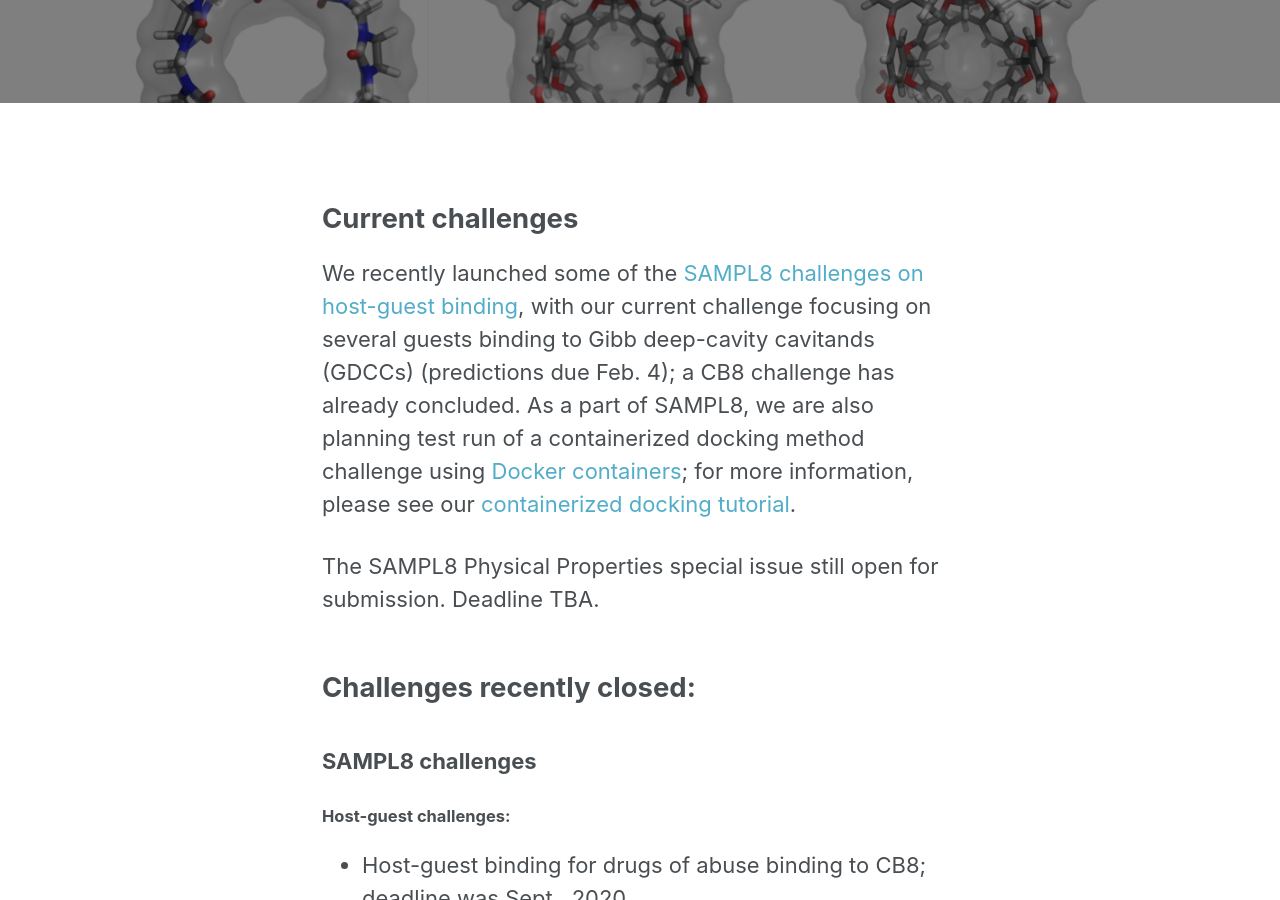
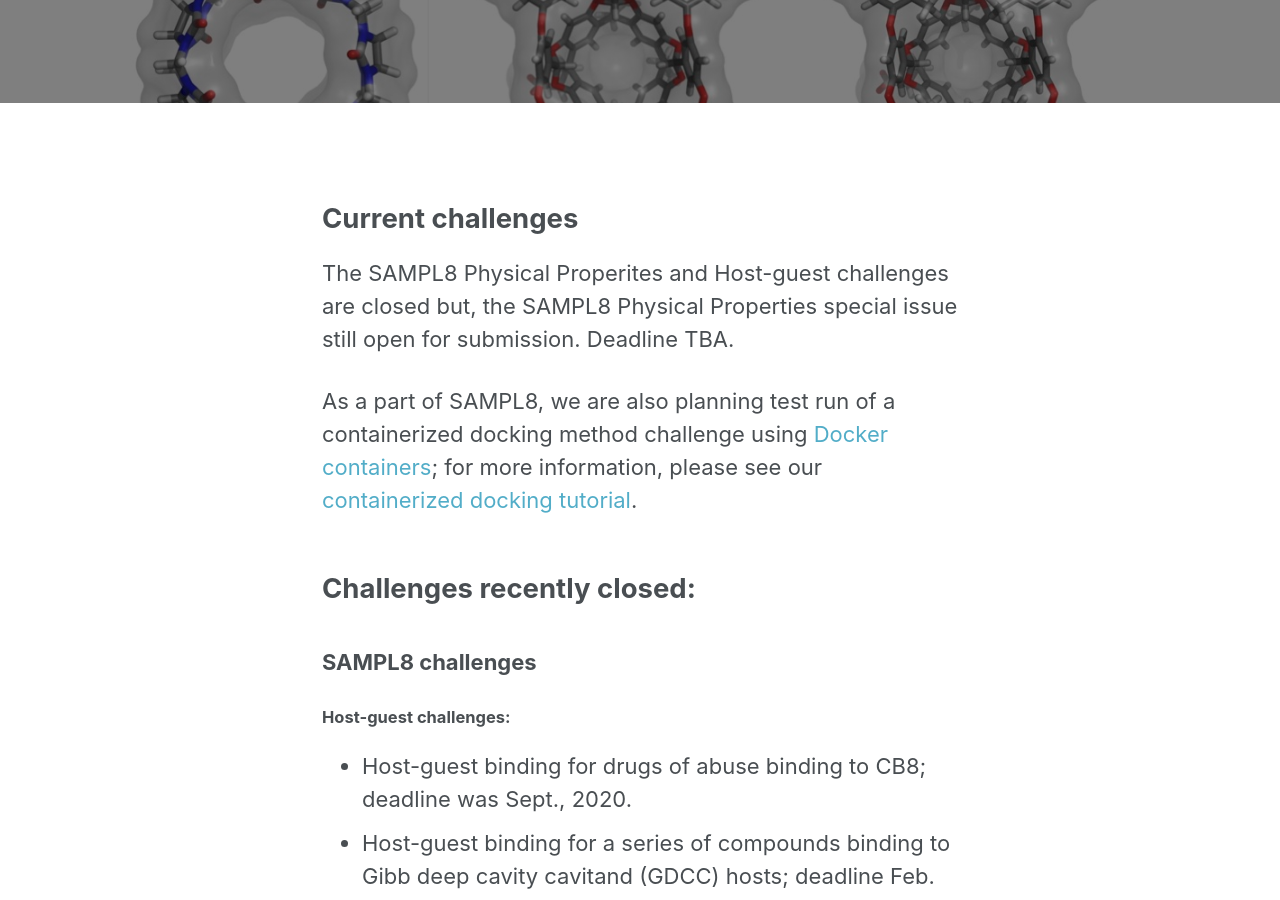
Before and after one commit to samplchallenges/samplchallenges.github.io, a Jekyll site: the page built from _current_challenges/index.md, in a window 1280 px wide and 900 px high, scrolled down 287 px. Built offline with Jekyll 4.4.1, drawn with Linux system fonts in a browser that asks for light colours.

Commit message:
Update index.md

```diff
--- a/_current_challenges/index.md
+++ b/_current_challenges/index.md
@@ -10,10 +10,9 @@ excerpt: "Current and upcoming SAMPL challenges and meetings"
 ---
 
 ## Current challenges
-We recently launched some of the [SAMPL8 challenges on host-guest binding](https://github.com/samplchallenges/SAMPL8), with our current challenge focusing on several guests binding to Gibb deep-cavity cavitands (GDCCs) (predictions due Feb. 4); a CB8 challenge has already concluded. As a part of SAMPL8, we are also planning test run of a containerized docking method challenge using [Docker containers](https://www.docker.com/resources/what-container); for more information, please see our [containerized docking tutorial](https://github.com/samplchallenges/SAMPL-containers/tree/main/tutorials).
+The SAMPL8 Physical Properites and Host-guest challenges are closed but, the SAMPL8 Physical Properties special issue still open for submission. Deadline TBA.
 
-
-The SAMPL8 Physical Properties special issue still open for submission. Deadline TBA.
+As a part of SAMPL8, we are also planning test run of a containerized docking method challenge using [Docker containers](https://www.docker.com/resources/what-container); for more information, please see our [containerized docking tutorial](https://github.com/samplchallenges/SAMPL-containers/tree/main/tutorials).
 
 ## Challenges recently closed:
 
```
